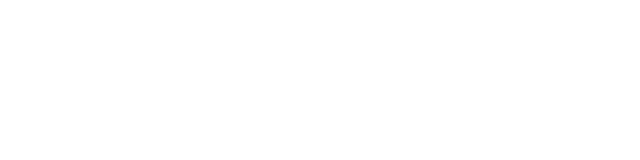
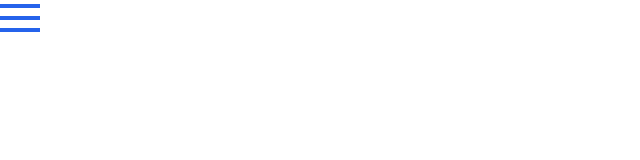
Before and after one commit to AayushGupta69/Vendor-Management-System, a React app in the folder frontend/: page /user_dashboard in a window 1280 px wide. Before the commit this address had no page. Shown: the top 160 px of the page, without its empty margins (0-640 px from the left). Built offline with nearby package versions, Linux system fonts and the light colour scheme; the HTML template or start-up script is replaced by a standard one.

Commit message:
Added a slidebar component for menu, dashboard page and updated some components and ui.

```diff
--- a/frontend/src/App.jsx
+++ b/frontend/src/App.jsx
@@ -2,6 +2,7 @@
 import {BrowserRouter, Route, Routes} from "react-router-dom";
 import {SignInPage} from "./pages/SignIn.jsx";
 import {SignUpPage} from "./pages/SignUp.jsx";
+import {UserDashboard} from "./pages/Dashboard.jsx";
 
 function App() {
 
@@ -11,6 +12,7 @@
           <Routes>
               <Route path="/" element={<SignInPage />} />
               <Route path="/signup" element={<SignUpPage />} />
+              <Route path="/user_dashboard" element={<UserDashboard />} />
           </Routes>
       </BrowserRouter>
     </>
--- a/frontend/src/components/BottomWarning.jsx
+++ b/frontend/src/components/BottomWarning.jsx
@@ -2,11 +2,11 @@
 
 export const BottomWarning = ({label, buttonText, to}) => {
     return(
-        <div className="py-2 text-sm flex justify-center">
+        <div className="py-2 text-sm flex justify-center text-slate-500">
             <div>
                 {label}
             </div>
-            <Link to={to} className="pointer underline pl-1 cursor-pointer">
+            <Link to={to} className="pointer underline pl-1 cursor-pointer text-blue-500">
                 {buttonText}
             </Link>
         </div>
--- a/frontend/src/components/Button.jsx
+++ b/frontend/src/components/Button.jsx
@@ -1,6 +1,6 @@
 export function Button({label, onClick}){
     return(
-        <button onClick={onClick} type="button" className="w-full text-white bg-gray-800 hover:bg-gray-900 focus:outline-none focus:ring-4 focus:ring-gray-300 font-medium rounded-lg text-sm px-5 py-2.5 me-2 mb-2">
+        <button onClick={onClick} type="button" className="w-full text-white bg-blue-500 hover:bg-blue-900 focus:outline-none focus:ring-4 focus:ring-gray-300 font-medium rounded-lg text-sm px-5 py-2.5 me-2 mb-2">
             {label}
         </button>
     )
--- a/frontend/src/components/Heading.jsx
+++ b/frontend/src/components/Heading.jsx
@@ -1,6 +1,6 @@
-export function Heading({label}){
+export function Heading({label, color}){
     return(
-        <div className="font-bold text-4xl pt-5">
+        <div className={`font-bold text-4xl pt-5 ${color}`}>
             {label}
         </div>
     )
--- a/frontend/src/components/InputBox.jsx
+++ b/frontend/src/components/InputBox.jsx
@@ -1,7 +1,7 @@
 export function InputBox({label, placeholder, onChange, type}) {
     return(
         <div>
-            <div className="text-sm font-medium text-left py-2">
+            <div className="text-sm font-medium text-left py-2 text-blue-500">
                 {label}
             </div>
             <input type={type} onChange={onChange} placeholder={placeholder} className="w-full px-2 py-1 border rounded border-slate-200"/>
--- /dev/null
+++ b/frontend/src/components/Sidebar.jsx
@@ -0,0 +1,37 @@
+import {useState} from "react";
+
+export const Sidebar = () => {
+    const [showSidebar, setShowSidebar] = useState(false);
+
+    return (
+        <>
+            {showSidebar ? (
+                <button className="flex text-4xl text-white items-center cursor-pointer fixed top-6 left-10 z-50"
+                        onClick={() => setShowSidebar(!showSidebar)}
+                >
+                    <svg xmlns="http://www.w3.org/2000/svg" fill="none" viewBox="0 0 24 24" strokeWidth={1.5}
+                         stroke="currentColor" className="w-6 h-6">
+                        <path strokeLinecap="round" strokeLinejoin="round" d="M6 18 18 6M6 6l12 12"/>
+                    </svg>
+                </button>
+            ) : (
+                <svg onClick={() => setShowSidebar(!showSidebar)}
+                     className="fixed z-30 items-center cursor-pointer left-10 top-6"
+                     fill="#2563EB"
+                     viewBox="0 0 100 80"
+                     width="40"
+                     height="40"
+                >
+                    <rect width="100" height="10"></rect>
+                    <rect y="30" width="100" height="10"></rect>
+                    <rect y="60" width="100" height="10"></rect>
+                </svg>
+            )}
+            {showSidebar && (
+                <div className={`top-0 left-0 fixed bg-blue-600 w-[35vw] h-full p-10 pr-10 text-white z-40 ease-in-out duration-300 translate-x-0`}>
+                    <h2 className="text-2xl text-white pt-6">I am a sidebar</h2>
+                </div>
+            )}
+        </>
+    )
+}
--- /dev/null
+++ b/frontend/src/pages/Dashboard.jsx
@@ -0,0 +1,9 @@
+import {Sidebar} from "../components/Sidebar.jsx";
+
+export const UserDashboard = () => {
+    return(
+        <div>
+            <Sidebar />
+        </div>
+    )
+}
--- a/frontend/src/pages/SignIn.jsx
+++ b/frontend/src/pages/SignIn.jsx
@@ -11,15 +11,15 @@
     const [password, setPassword] = useState("");
 
     return (
-        <div className="bg-slate-200 h-screen flex flex-col justify-center items-center">
+        <div className="bg-blue-600 h-screen flex flex-col justify-center items-center">
             <div className="flex justify-between">
                 <div className="flex flex-col justify-center">
-                    <Heading label="Vendor Management System"/>
+                    <Heading label="Vendor Management System" color="text-white" />
                     <img src="src/assets/Vendor Management System.webp" alt="Vendor Management System GIF" className="mt-20 mx-auto h-40 w-auto mb-10"/>
                 </div>
                 <div className="pl-28">
                     <div className="rounded-lg bg-white w-80 text-center p-1 h-max px-4">
-                        <Heading label="Sign In"/>
+                        <Heading label="Sign In" color="text-blue-500"/>
                         <SubHeading label="Enter your credentials to sign in"/>
                         <InputBox label="Vendor Code" placeholder="VND123" type="text" onChange={(e) => {
                             setVendorCode(e.target.value);
--- a/frontend/src/pages/SignUp.jsx
+++ b/frontend/src/pages/SignUp.jsx
@@ -48,15 +48,15 @@
     }
 
     return (
-        <div className="bg-slate-200 h-screen flex flex-col justify-center items-center">
+        <div className="bg-blue-600 h-screen flex flex-col justify-center items-center">
             <div className="flex justify-between">
                 <div className="flex flex-col justify-center">
-                    <Heading label="Vendor Management System"/>
+                    <Heading label="Vendor Management System" color="text-white" />
                     <img src="src/assets/Vendor Management System.webp" alt="Vendor Management System GIF" className="mt-20 mx-auto h-40 w-auto mb-10"/>
                 </div>
                 <div className="pl-28">
                     <div className="rounded-lg bg-white w-96 text-center p-1 h-max px-4">
-                        <Heading label="Sign Up"/>
+                        <Heading label="Sign Up" color="text-blue-500"/>
                         <SubHeading label="Enter your details to sign up"/>
                         <InputBox label="Name" type="text" placeholder="Vendor Name" onChange={(e) => {
                             setName(e.target.value);
```
